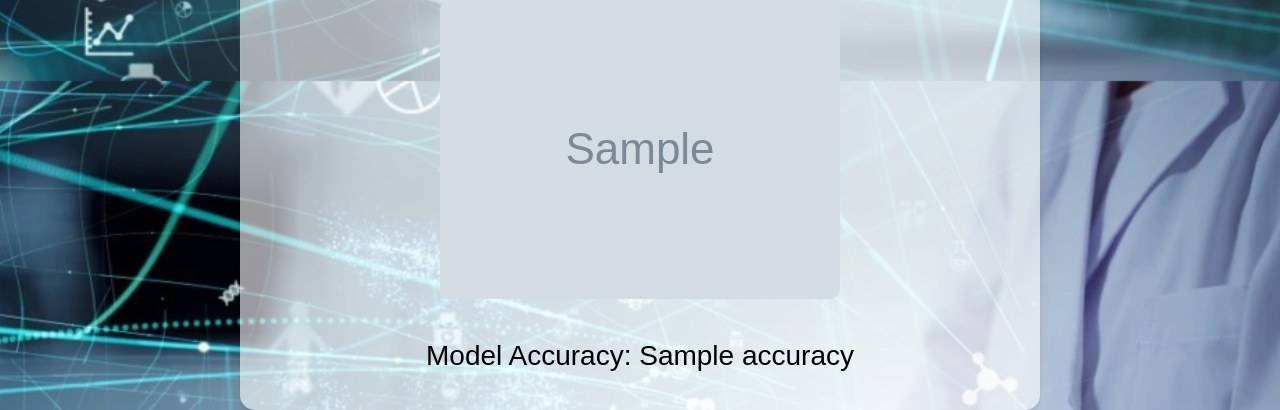
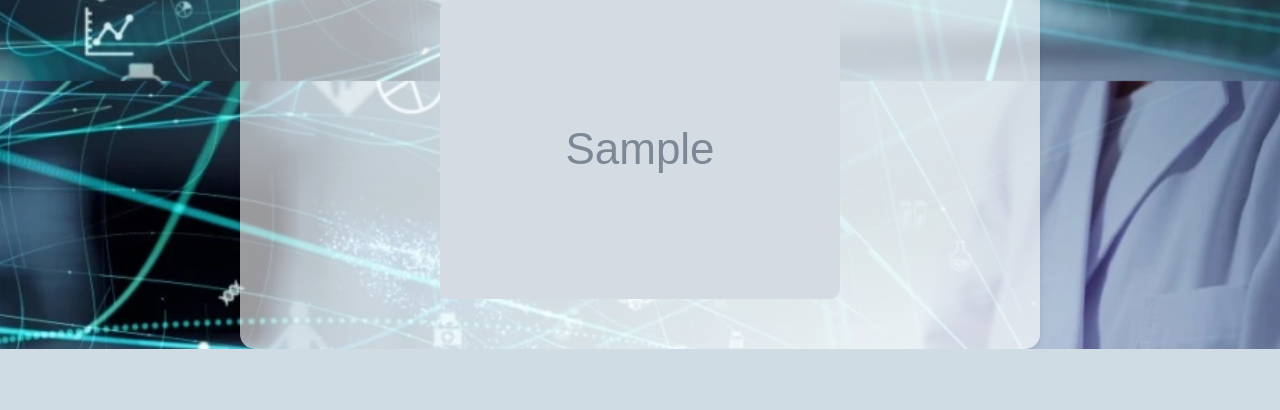
Before and after one commit to Alishba-Bacha/glioma_prediction, a Flask app: template templates/index.html in a window 1280 px wide. Shown: the part 719-1129 px from the top of the page. After the commit the page ends 1068 px from the top, so only its background shows below. Run offline with Flask 3, Linux system fonts and the light colour scheme; the template is opened without the code that fills it: most values are stand-ins (such as "Sample title", 1, 10 or a date in 2020); grey boxes marked "Sample" are stand-in pictures; parts of the project's set-up code (start-up, migrations or seed data) failed here and were passed over; some libraries are stand-ins or nearby versions.

Commit message:
Update index.html

```diff
--- a/templates/index.html
+++ b/templates/index.html
@@ -68,9 +68,6 @@
             <img src="{{ shap_image }}" alt="SHAP Summary Plot" class="img-fluid">
         {% endif %}
 
-        {% if accuracy %}
-            <h3>Model Accuracy: {{ accuracy }}</h3>
-        {% endif %}
     </div>
 
     <script src="https://code.jquery.com/jquery-3.6.0.min.js"></script>
```
